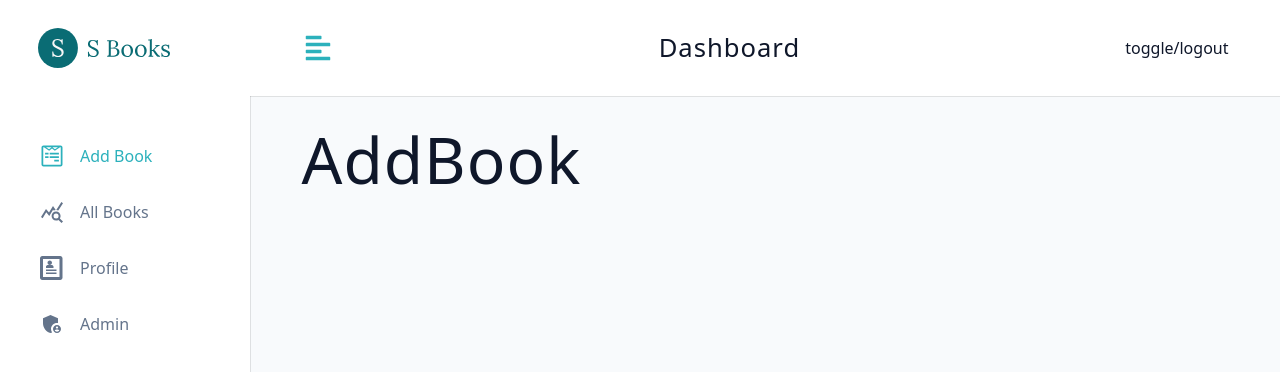
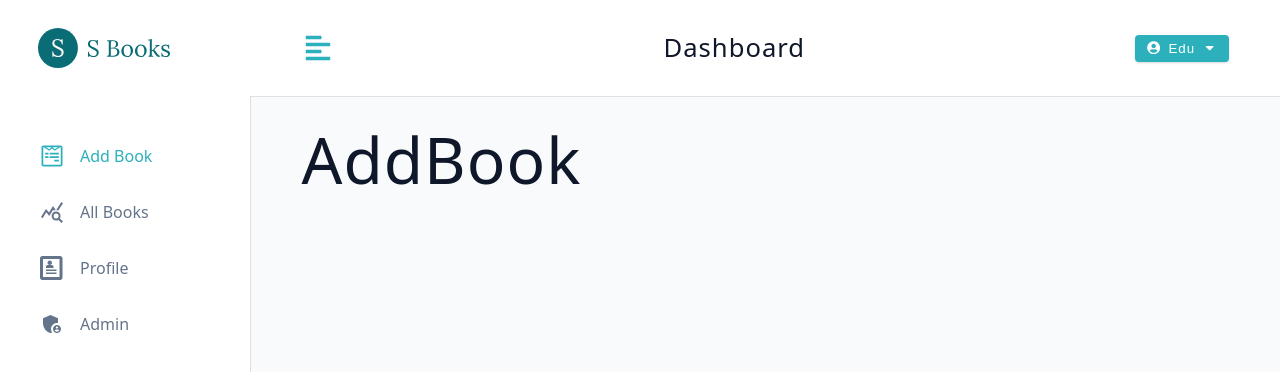
Before and after one commit to scudella/spiritist-books-backend, a React (Vite) app in the folder react-client/: page /dashboard/add-book in a window 1280 px wide. Shown: the top 372 px of the page. Built offline with nearby package versions, Linux system fonts and the light colour scheme.

Commit message:
Logout Container at Navbar

```diff
--- /dev/null
+++ b/react-client/src/components/LogoutContainer.jsx
@@ -0,0 +1,70 @@
+import { FaUserCircle, FaCaretDown } from 'react-icons/fa';
+import styled from 'styled-components';
+import { useState } from 'react';
+import { useDashboardContext } from '../pages/DashboardLayout';
+
+const LogoutContainer = () => {
+  const [showLogout, setShowLogout] = useState(false);
+  const { user, logoutUser } = useDashboardContext();
+
+  return (
+    <Wrapper>
+      <button
+        type='button'
+        className='btn logout-btn'
+        onClick={() => setShowLogout(!showLogout)}
+      >
+        <FaUserCircle />
+        {user?.name}
+        <FaCaretDown />
+      </button>
+      <div className={showLogout ? 'dropdown show-dropdown' : 'dropdown'}>
+        <button type='button' className='dropdown-btn' onClick={logoutUser}>
+          logout
+        </button>
+      </div>
+    </Wrapper>
+  );
+};
+export default LogoutContainer;
+
+const Wrapper = styled.div`
+  position: relative;
+  .logout-btn {
+    display: flex;
+    align-items: center;
+    justify-content: center;
+    gap: 0 0.5rem;
+  }
+  .img {
+    width: 25px;
+    height: 25px;
+    border-radius: 50%;
+  }
+  .dropdown {
+    position: absolute;
+    top: 45px;
+    left: 0;
+    width: 100%;
+    box-shadow: var(--shadow-2);
+    text-align: center;
+    visibility: hidden;
+    border-radius: var(--border-radius);
+    background: var(--primary-500);
+  }
+  .show-dropdown {
+    visibility: visible;
+  }
+  .dropdown-btn {
+    border-radius: var(--border-radius);
+    padding: 0.5rem;
+    background: transparent;
+    border-color: transparent;
+    color: var(--white);
+    letter-spacing: var(--letter-spacing);
+    text-transform: capitalize;
+    cursor: pointer;
+    width: 100%;
+    height: 100%;
+  }
+`;
--- a/react-client/src/components/Navbar.jsx
+++ b/react-client/src/components/Navbar.jsx
@@ -2,6 +2,7 @@
 import { FaAlignLeft } from 'react-icons/fa';
 import Logo from './Logo';
 import { useDashboardContext } from '../pages/DashboardLayout';
+import LogoutContainer from './LogoutContainer';
 
 const Navbar = () => {
   const { toggleSidebar } = useDashboardContext();
@@ -16,7 +17,9 @@
           <Logo />
           <h4 className='logo-text'>dashboard</h4>
         </div>
-        <div className='btn-container'>toggle/logout</div>
+        <div className='btn-container'>
+          <LogoutContainer />
+        </div>
       </div>
     </Wrapper>
   );
```
